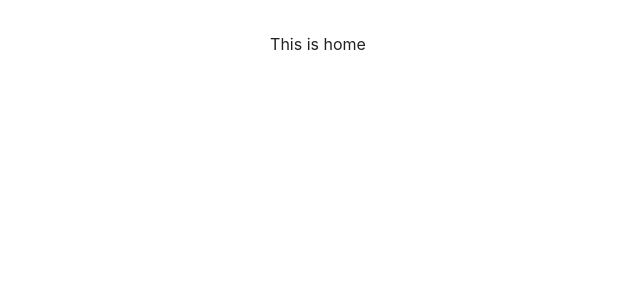
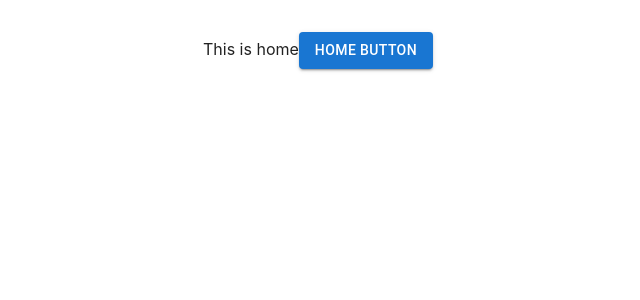
Before and after one commit to abujobayer0/e-commerce, a React (Vite) app: page / in a window 1280 px wide. Shown: the top 300 px of the page, without its empty margins (322-962 px from the left). Built offline with nearby package versions, Linux system fonts and the light colour scheme.

Commit message:
material ui added and project environment setup

```diff
--- a/package.json
+++ b/package.json
@@ -10,6 +10,10 @@
     "preview": "vite preview"
   },
   "dependencies": {
+    "@emotion/react": "^11.11.1",
+    "@emotion/styled": "^11.11.0",
+    "@mui/icons-material": "^5.14.0",
+    "@mui/material": "^5.14.0",
     "localforage": "^1.10.0",
     "match-sorter": "^6.3.1",
     "react": "^18.2.0",
--- a/src/App.jsx
+++ b/src/App.jsx
@@ -8,9 +8,9 @@ function App() {
 
   return (
     <>
-      <Routes>
+    <Routes>
         <Route path='/' element={<Home/>}></Route>
-      </Routes>
+    </Routes>
     </>
   )
 }
--- a/src/pages/Home.jsx
+++ b/src/pages/Home.jsx
@@ -1,9 +1,11 @@
+import { Button } from "@mui/material";
 
 
 const Home = () => {
     return (
         <div>
             This is home
+            <Button variant="contained" >Home Button</Button>
         </div>
     );
 };
```
Also changed, not shown: 1 other file (tests, documents, lock files or other folders).
